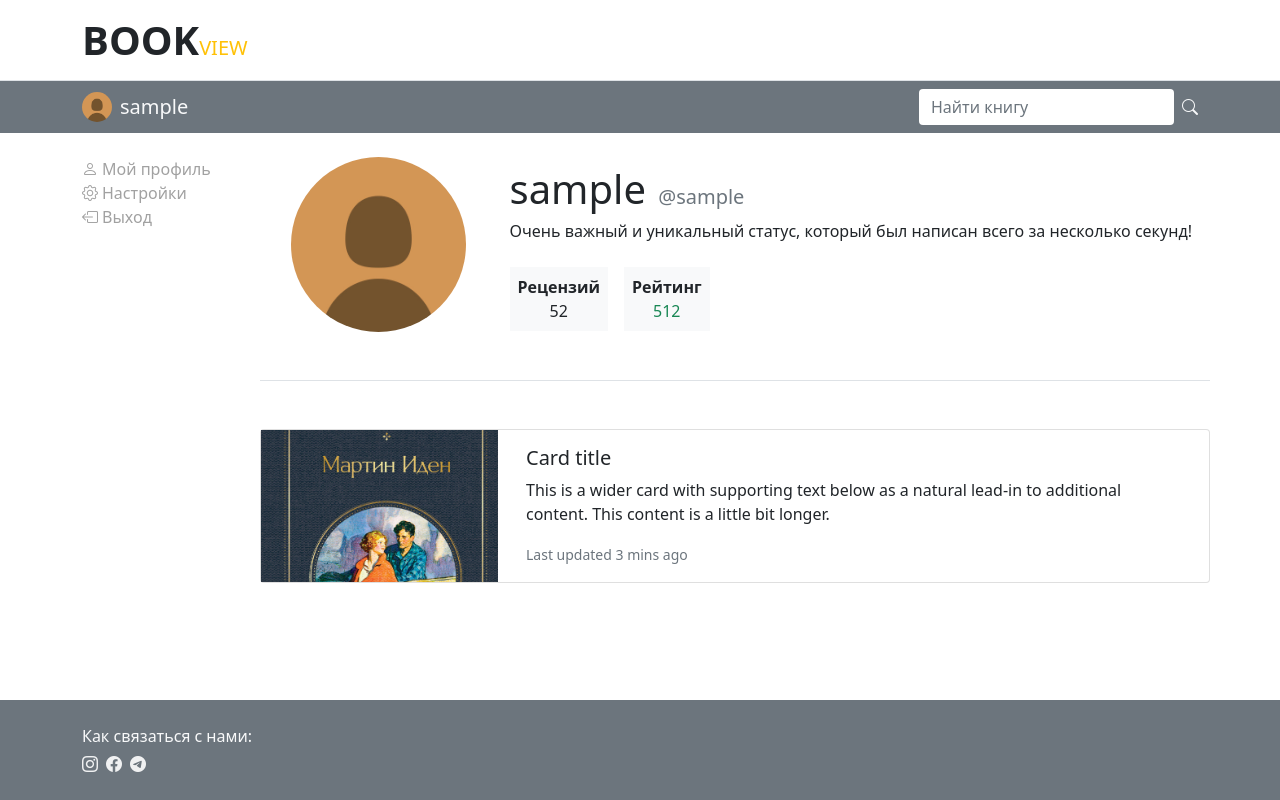
After one commit to BorisPlaton/books_flask, a Flask app: page /my_profile in a window 1280 px wide. The commit adds this page. Run offline with Flask 2, Linux system fonts and the light colour scheme; the visitor is signed in with stand-in values (Sample User, id 1); data comes from the database, SQL or seed files in the repository; both versions use the stored data as it was after the commit.

Commit message:
Profile page improvements

```diff
--- a/bookreview/routes/main.py
+++ b/bookreview/routes/main.py
@@ -32,3 +32,9 @@ def settings():
                            load_photo_form=load_photo,
                            delete_photo_form=delete_photo,
                            change_username_form=change_username)
+
+
+@main.route('/my_profile', methods=["POST", "GET"])
+@login_required
+def my_profile():
+    return render_template("my_profile.html")
--- a/bookreview/static/style.css
+++ b/bookreview/static/style.css
@@ -57,3 +57,9 @@ a:hover {
 	box-shadow: none;
 	outline: none;
 }
+
+.book_cover {
+	background-repeat:no-repeat;
+	background-size:cover;
+	background-position:center;
+}
--- a/bookreview/templates/base.html
+++ b/bookreview/templates/base.html
@@ -27,18 +27,18 @@
 <!-- NAVBAR -->
 <nav class="container-fluid bg-secondary">
 	<div class="container py-2">
-		<div class="d-flex justify-content-between">
+		<div class="d-flex flex-wrap justify-content-between">
 
 			{% if current_user.is_authenticated %}
 			<!-- USER'S PHOTO -->
-			<div class="d-flex align-items-center justify-content-start">
+			<div class="d-md-flex d-none align-items-center justify-content-start">
 				<div class="user_photo rounded-circle"
 				style="background-image: url({{ url_for('static', filename='profile_img/' + current_user.profile_photo) }}); width: 30px; height:30px;">
 				</div>
-				<a href="#" class="text-light lead ms-2 fs-5">{{ current_user.username }}</a>
+				<a href="{{ url_for('main.my_profile') }}" class="text-light lead ms-2 fs-5">{{ current_user.username }}</a>
 			</div>
 			{% else %}
-			<div class="d-flex align-items-center justify-content-start">
+			<div class="d-md-flex d-none align-items-center justify-content-start">
 				<!-- LOG IN -->
 				<div>
 					<a href="{{ url_for('authorization.login') }}" class="lead"><i class="bi bi-box-arrow-in-right me-1"></i>Войти</a>
@@ -66,9 +66,9 @@
 
 
 		<!-- SIDEBAR -->
-		{% block sidebar %}
 		<div class="row">
 
+			{% block sidebar %}
 			{% if current_user.is_authenticated %}
 			<div class="d-flex col-lg-2 justify-content-lg-start">
 				<div>
@@ -77,7 +77,7 @@
 							<div class="d-flex flex-column align-items-start">
 								<!-- PROFILE PAGE -->
 								<div>
-									<a href="#" class="sidebar_link"><i class="bi bi-person me-1"></i>Мой профиль</a>
+									<a href=" {{ url_for('main.my_profile') }} " class="sidebar_link"><i class="bi bi-person me-1"></i>Мой профиль</a>
 								</div>
 								<!-- SETTINGS -->
 								<div>
@@ -93,14 +93,14 @@
 				</div>
 			</div>
 			{% endif %}
-		{% endblock %}
+			{% endblock %}
 
-		{% block content %}
-		<div class="col-lg-{% if current_user.is_authenticated %} 10 {% else %} 12 {% endif %}">
+			{% block content %}
+			<div class="col-lg-{% if current_user.is_authenticated %}10{% else %}12{% endif %}">
 
 
-		</div>
-		{% endblock %}
+			</div>
+			{% endblock %}
 
 		</div>
 </div>
--- /dev/null
+++ b/bookreview/templates/my_profile.html
@@ -0,0 +1,73 @@
+{% extends "base.html" %}
+
+{% block title %} Bookview | Мой профиль {% endblock %}
+
+{% block content %}
+<div class="col-lg-10">
+	<div class="row">
+
+		<!-- ACCOUNT INFO -->
+		<div class="col-12 pb-5 border-bottom mb-5">
+			<div class="row align-items-center justify-content-center">
+
+				<div class="col-md-3 d-flex align-items-center justify-content-md-center">
+					<div class="col-12 rounded-circle user_photo"
+					style="background-image: url({{ url_for('static', filename='profile_img/' + current_user.profile_photo) }});">
+					</div>
+				</div>
+
+				<div class="col-md-9">
+					<div class="row justify-content-between">
+
+						<div class="col-lg-12 d-flex flex-column mb-4">
+							<div>
+								<span class="fs-1 fw-light me-2">{{ current_user.username }}</span>
+								<span class="text-secondary lead">@{{ current_user.login }}</span>
+							</div>
+							<div>
+								Очень важный и уникальный статус, который был написан всего за несколько секунд!
+							</div>
+						</div>
+
+						<div class="col-lg-12 d-flex">
+
+							<div class="d-flex flex-column align-items-center bg-light p-2 me-3">
+								<span class="fw-bold">Рецензий</span>
+								<span>52</span>
+							</div>
+
+							<div class="d-flex flex-column align-items-center bg-light p-2">
+								<span class="fw-bold">Рейтинг</span>
+								<span class="text-success">512</span>
+							</div>
+
+						</div>
+
+					</div>
+				</div>
+
+			</div>
+		</div>
+
+		<!-- REVIEWS -->
+
+		<div class="card mb-3">
+		  <div class="row">
+
+		    <div class="col-md-3 book_cover" style="background-image: url({{ url_for('static', filename='book_covers/o.jpg') }});">
+		    </div>
+
+		    <div class="col-md-9">
+		      <div class="card-body">
+		        <h5 class="card-title">Card title</h5>
+		        <p class="card-text">This is a wider card with supporting text below as a natural lead-in to additional content. This content is a little bit longer.</p>
+		        <p class="card-text"><small class="text-muted">Last updated 3 mins ago</small></p>
+		      </div>
+		    </div>
+
+		  </div>
+		</div>
+
+	</div>
+</div>
+{% endblock %}
```
Also changed, not shown: bookreview/templates/settings.html (+4 -7 lines), bookreview/book.db, bookreview/static/book_covers/o.jpg (added), bookreview/static/profile_img/photo_2019-12-12_19-29-15_1.jpg (deleted), bookreview/static/profile_img/photo_2019-12-12_19-29-15_2.jpg (deleted), bookreview/templates/account.html (deleted).
